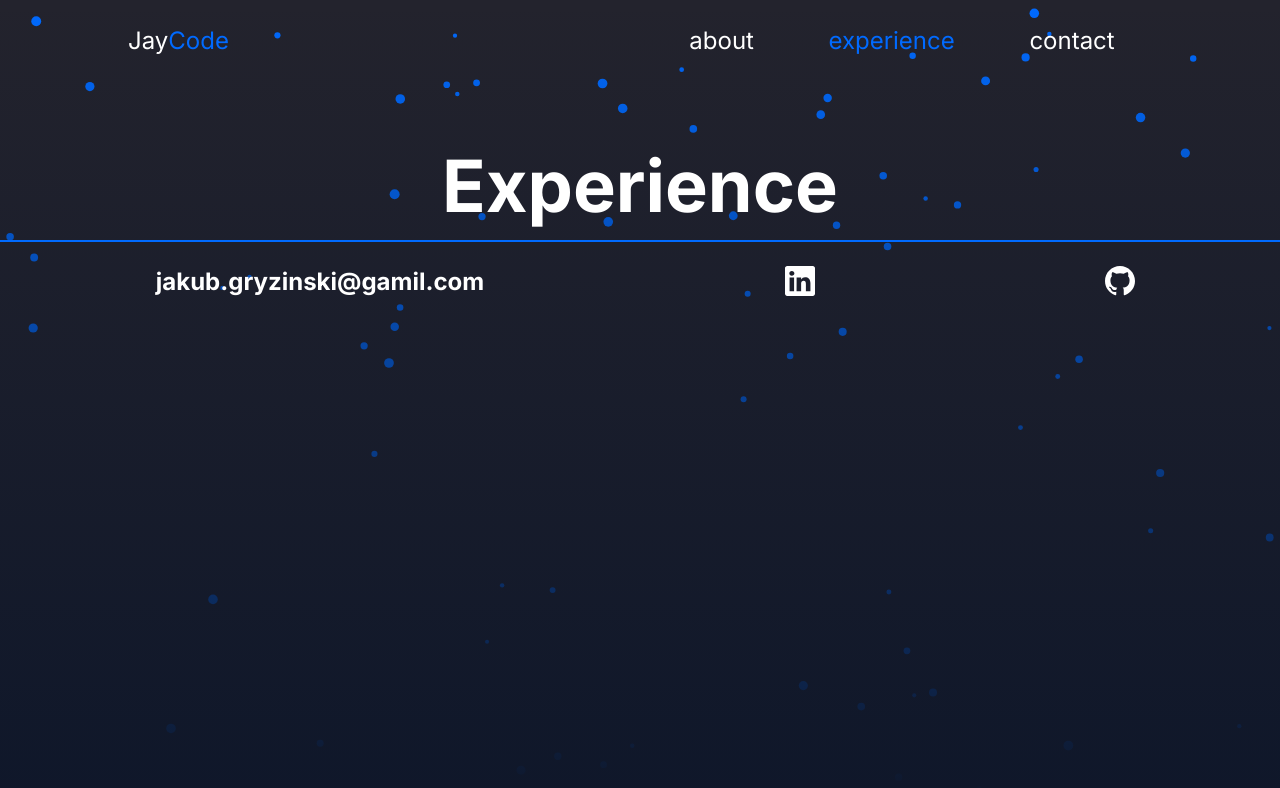
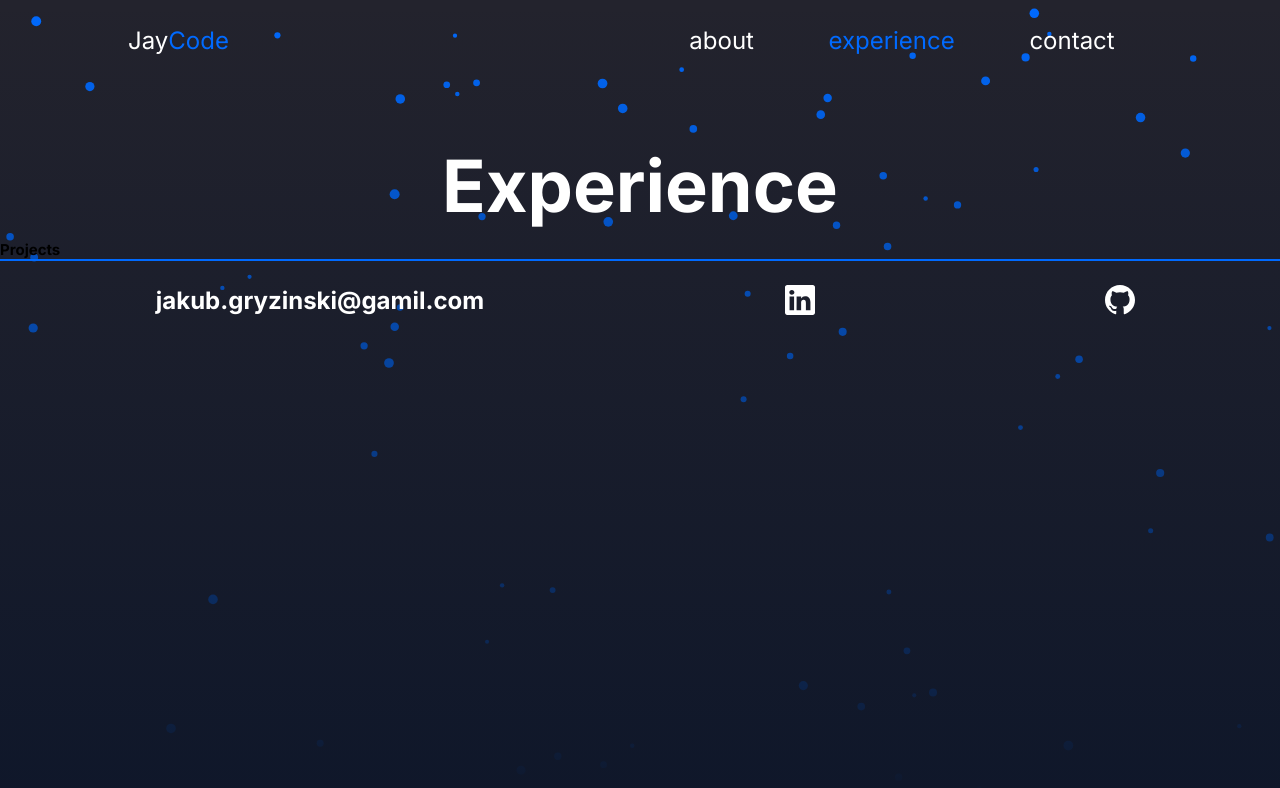
Before and after one commit to JayCodeGitHub/jaycode.pl, a Next.js app: page /experience in a window 1280 px wide. Shown: the top 788 px of the page. Built offline with nearby package versions, Linux system fonts and the light colour scheme.

Commit message:
Created Projects

```diff
--- /dev/null
+++ b/src/components/projects/projects.styles.ts
@@ -0,0 +1,5 @@
+import styled from "styled-components";
+
+export const StyledWrapper = styled.section`
+
+`
--- /dev/null
+++ b/src/components/projects/projects.tsx
@@ -0,0 +1,9 @@
+import { StyledWrapper } from "./projects.styles";
+
+export default function Projects() {
+  return (
+    <StyledWrapper>
+      <h1>Projects</h1>
+    </StyledWrapper>
+  );
+}
--- a/src/pages/experience.tsx
+++ b/src/pages/experience.tsx
@@ -1,9 +1,11 @@
 import Header from "@/components/header/header";
+import Projects from "@/components/projects/projects";
 
 export default function Experience() {
   return (
     <main>
       <Header title="Experience" />
+      <Projects />
     </main>
   );
 }
```
